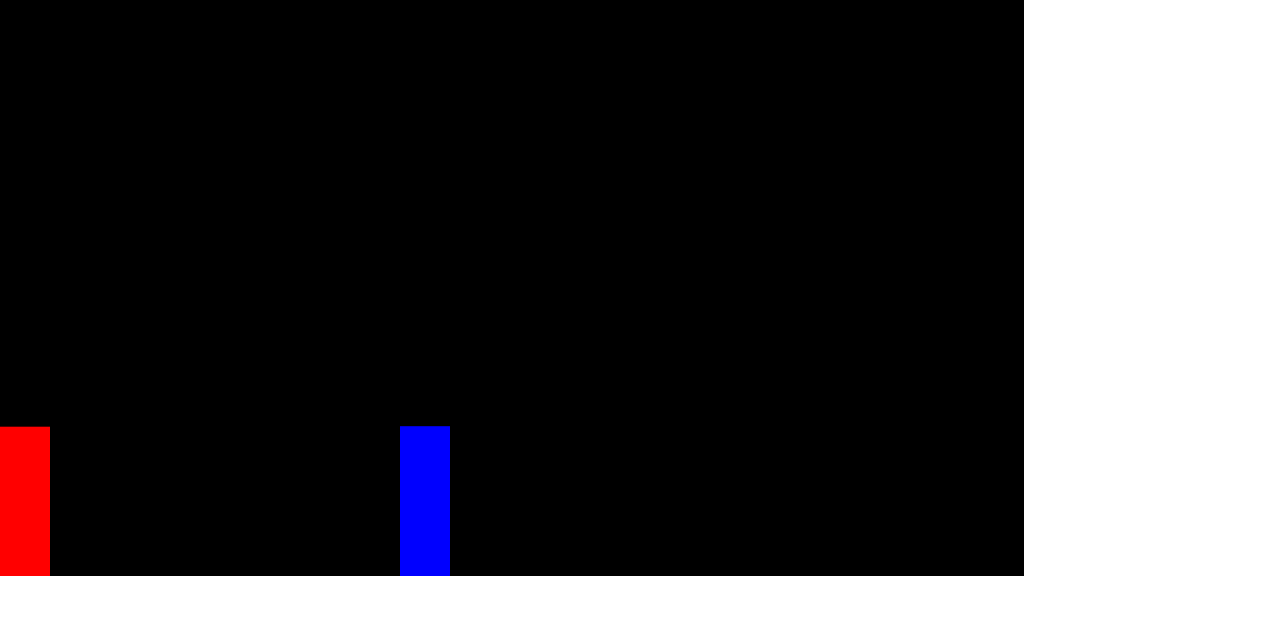
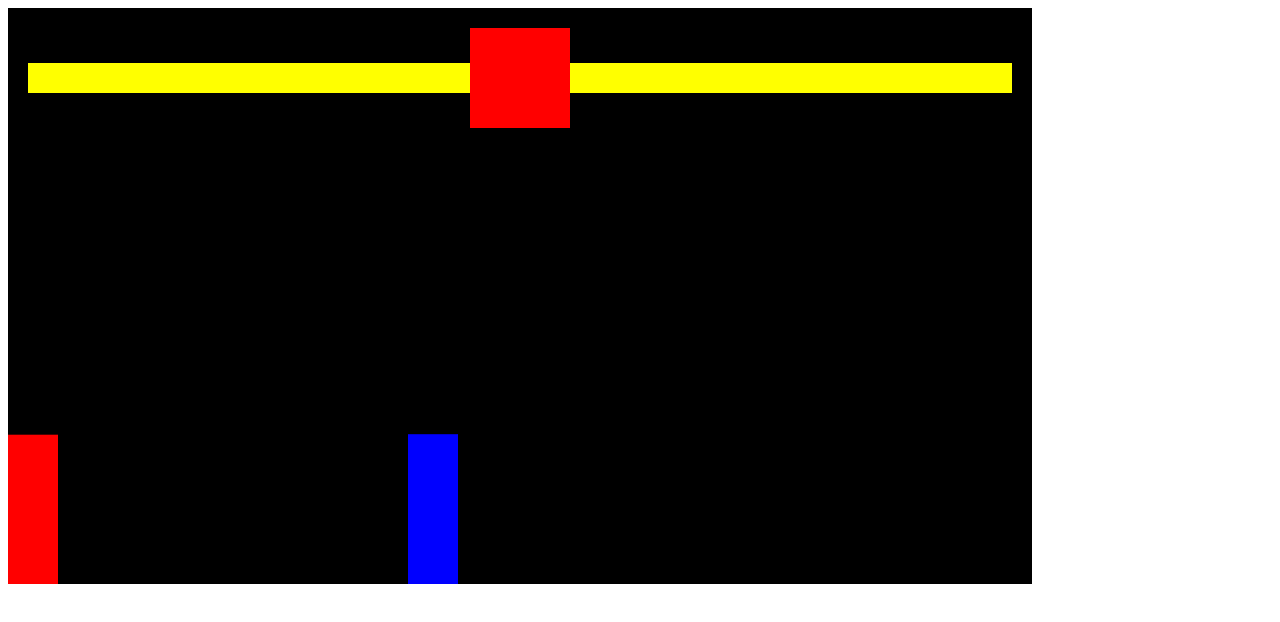
Before and after one commit to ChristopherShawCodes/fight, a plain HTML site: page index.html in a window 1280 px wide. Drawn offline with Linux system fonts and the light colour scheme.

Commit message:
added divs for health bar and timer

```diff
--- a/index.html
+++ b/index.html
@@ -4,11 +4,43 @@
     <meta charset="UTF-8">
     <meta http-equiv="X-UA-Compatible" content="IE=edge">
 
-    <link rel="stylesheet" href="/style.css"><meta name="viewport" content="width=device-width, initial-scale=1.0">
+
     <title>Kung Fu Chicken Street Fighter 1</title>
+    <style>
+        *{
+            box-sizing: border-box;
+        }
+    </style>
 </head>
 <body>
-<canvas></canvas>
+    <!-- main container div  -->
+    <div style="position: relative;
+        display: inline-block;">
+        <!-- head container div  -->
+        <div style="position: absolute;
+                display: flex;
+                width: 100%;
+                align-items: center;
+                padding: 20px;">
+            <!-- player health  -->
+            <div style="background-color: yellow;
+                height: 30px;
+                width: 100%;">
+            </div>
+            <!-- timer  -->
+            <div style="background-color: red;
+                width: 100px;
+                height: 100px;
+                flex-shrink: 0;">
+            </div>
+            <!-- enemy health  -->
+            <div style="background-color: yellow;
+                height: 30px;
+                width: 100%;">
+            </div>
+            <div></div>
+        </div>
+        <canvas></canvas>
+    </div>
 <script src="index.js"></script>
-
 </body>
```
